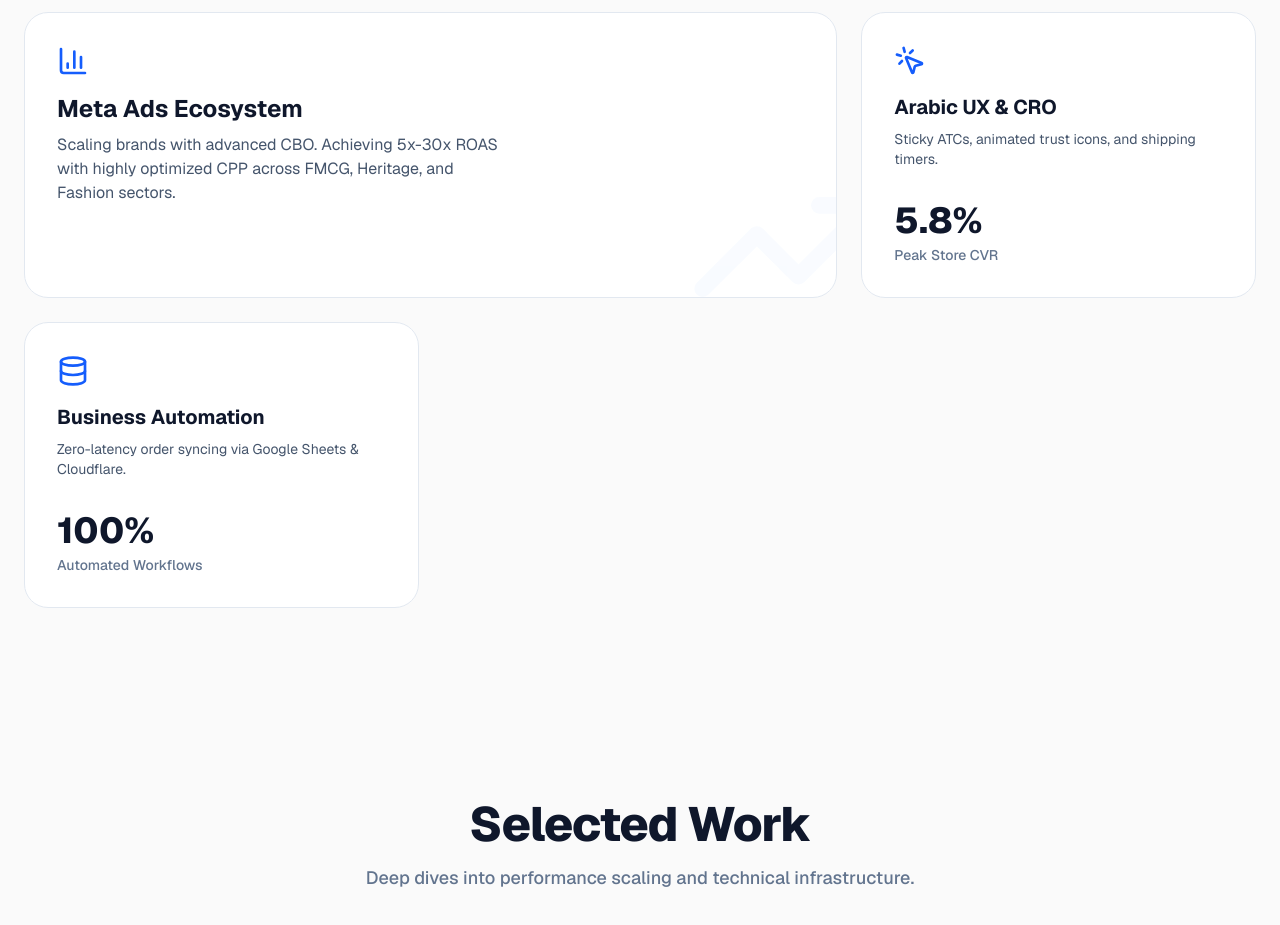
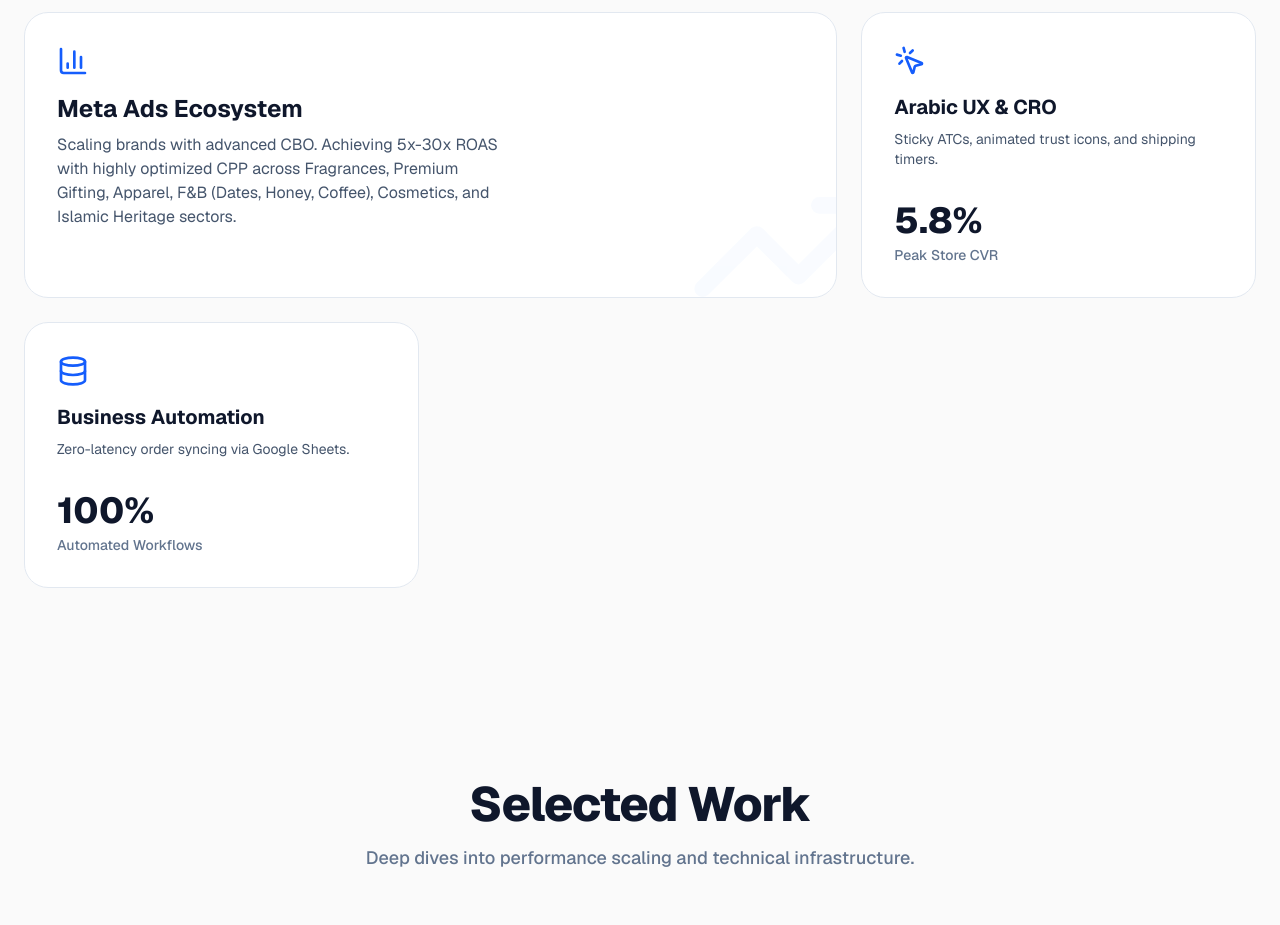
Before and after one commit to a7md3ssaf/Portfolio, a Next.js app: page / in a window 1280 px wide. Shown: the part 900-1825 px from the top of the page. Built offline with nearby package versions, Linux system fonts and the light colour scheme.

Commit message:
Update page.tsx

```diff
--- a/app/page.tsx
+++ b/app/page.tsx
@@ -47,7 +47,7 @@ const PORTFOLIO_DATA = {
     {
       id: 1,
       title: "Meta Ads Ecosystem",
-      desc: "Scaling brands with advanced CBO. Achieving 5x-30x ROAS with highly optimized CPP across FMCG, Heritage, and Fashion sectors.",
+      desc: "Scaling brands with advanced CBO. Achieving 5x-30x ROAS with highly optimized CPP across Fragrances, Premium Gifting, Apparel, F&B (Dates, Honey, Coffee), Cosmetics, and Islamic Heritage sectors.",
       icon: <BarChart3 className="text-blue-600 mb-4" size={32} />,
       wide: true,
       bgGraphic: <TrendingUp size={200} className="text-blue-50" />
@@ -63,7 +63,7 @@ const PORTFOLIO_DATA = {
     {
       id: 3,
       title: "Business Automation",
-      desc: "Zero-latency order syncing via Google Sheets & Cloudflare.",
+      desc: "Zero-latency order syncing via Google Sheets.",
       icon: <Database className="text-blue-600 mb-4" size={32} />,
       stat: "100%",
       statLabel: "Automated Workflows"
```
